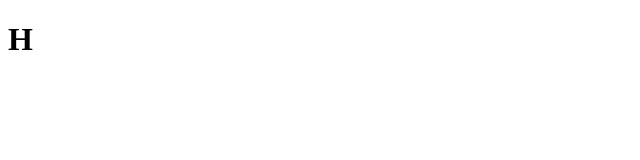
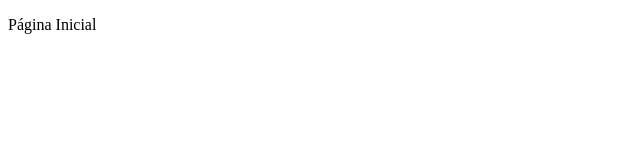
Before and after one commit to alam0depaula/myCreations, a React (Create React App) app in the folder mycrud/: page /pagina-inicial in a window 1280 px wide. Shown: the top 160 px of the page, without its empty margins (0-640 px from the left). Built offline with nearby package versions, Linux system fonts and the light colour scheme.

Commit message:
adding Routes configs

```diff
--- a/mycrud/src/App.tsx
+++ b/mycrud/src/App.tsx
@@ -1,12 +1,12 @@
+import { BrowserRouter } from "react-router-dom";
 import React from "react";
+import { AppRoutes } from "./routes";
 
 function App() {
   return (
-    <div className="App">
-      <header>
-        <h1>H</h1>
-      </header>
-    </div>
+    <BrowserRouter>
+      <AppRoutes />
+    </BrowserRouter>
   );
 }
 
--- a/mycrud/src/routes/index.tsx
+++ b/mycrud/src/routes/index.tsx
@@ -1 +1,11 @@
-export { };
+import { Routes, Route, Navigate } from "react-router-dom";
+import React from "react";
+
+export const AppRoutes = () => {
+  return (
+    <Routes>
+      <Route path="/pagina-inicial" element={<p>Página Inicial</p>} />
+      <Route path="*" element={<Navigate to="/pagina-inicial" />} />
+    </Routes>
+  );
+};
```
